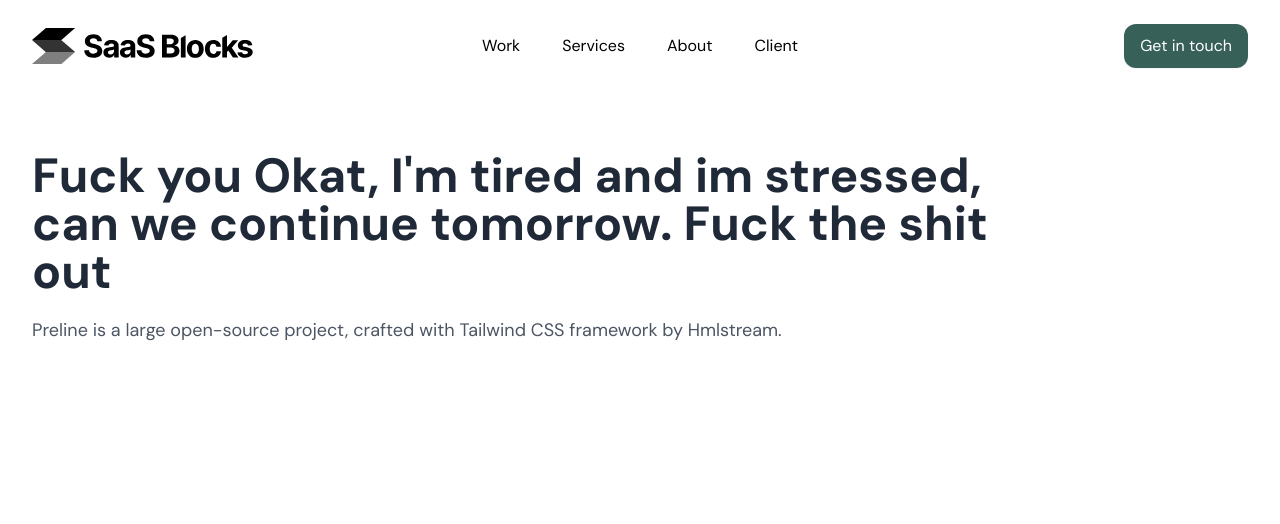
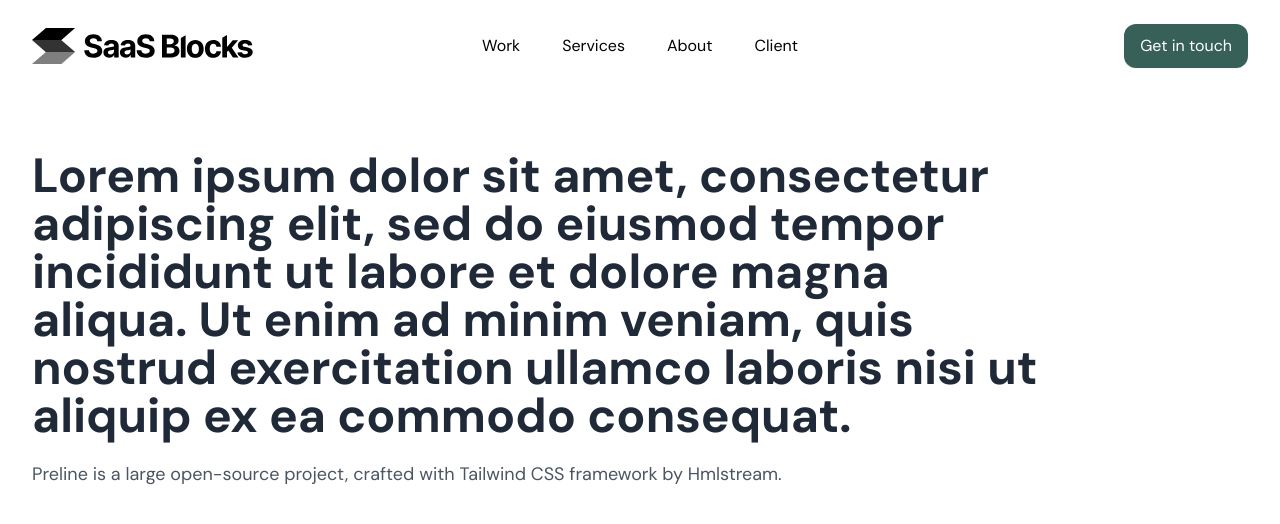
Before and after one commit to oopokubadu/MyPortfolio, a React (Create React App) app: page / in a window 1280 px wide. Shown: the top 524 px of the page. Built offline with nearby package versions, Linux system fonts and the light colour scheme.

Commit message:
portfolio

```diff
--- a/src/components/Hero.tsx
+++ b/src/components/Hero.tsx
@@ -7,8 +7,10 @@ function Hero() {
         <div className="max-w-[85rem] mx-auto px-4 sm:px-6 lg:px-8 py-10">
           <div className="mt-5 max-w-5xl text-left">
             <h1 className="block font-bold text-gray-800 text-4xl md:text-5xl">
-              Fuck you Okat, I'm tired and im stressed, can we continue
-              tomorrow. Fuck the shit out
+              Lorem ipsum dolor sit amet, consectetur adipiscing elit, sed do
+              eiusmod tempor incididunt ut labore et dolore magna aliqua. Ut
+              enim ad minim veniam, quis nostrud exercitation ullamco laboris
+              nisi ut aliquip ex ea commodo consequat.
             </h1>
           </div>
 
```
